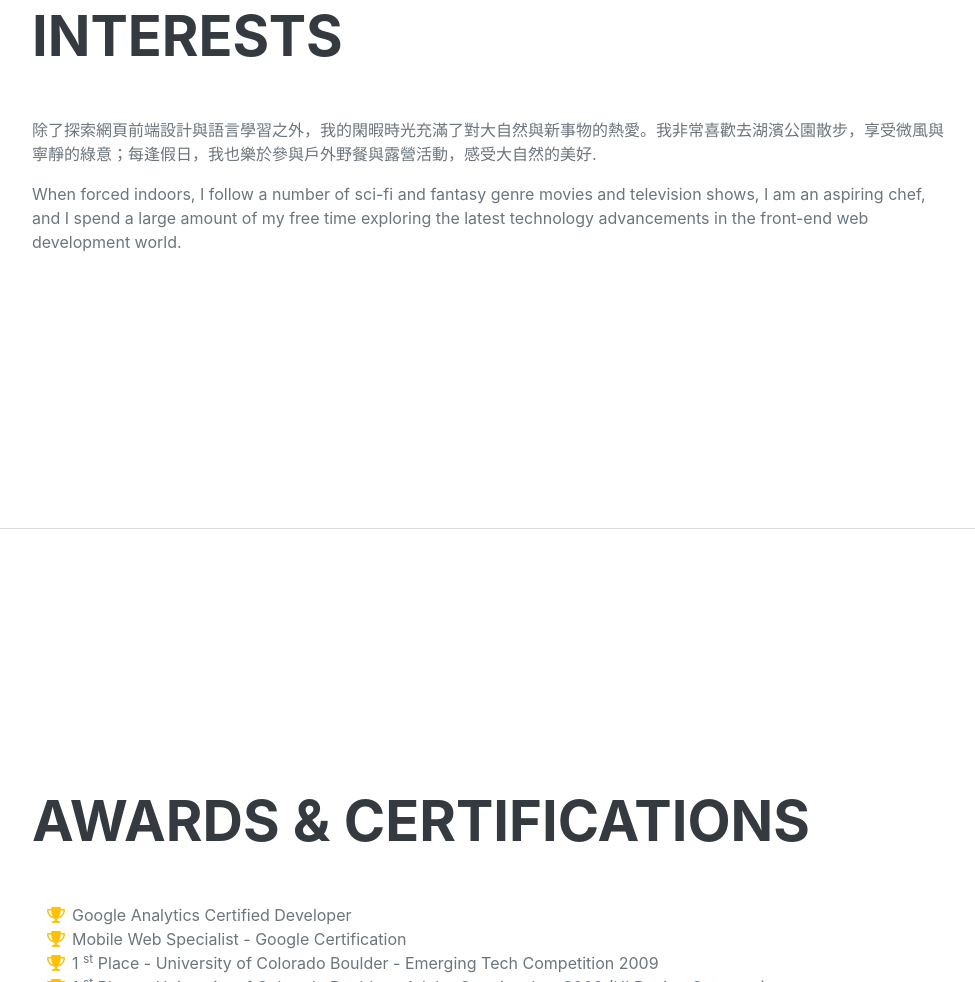
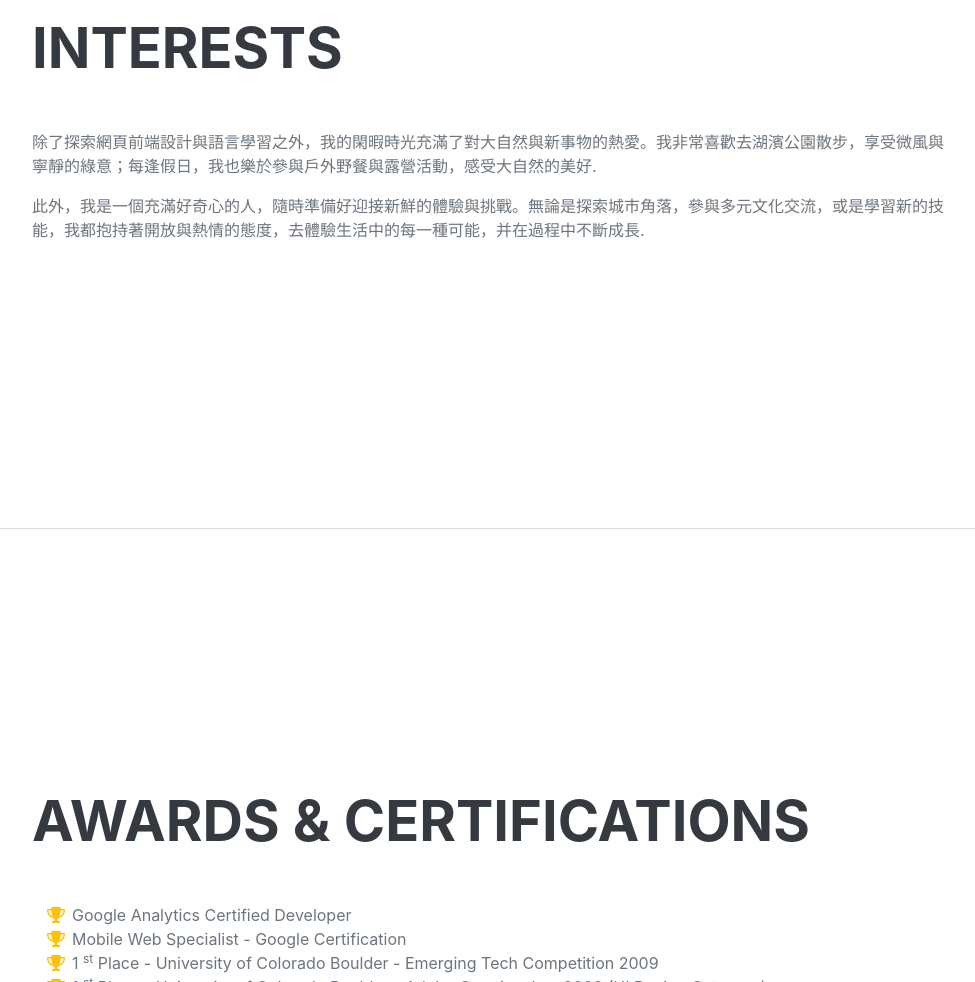
Before and after one commit to vudieulinh33333-hash/vudieulinh33333-hash.github.io, a plain HTML site: page index.html in a window 1280 px wide. Shown: the part 3486-4468 px from the top of the page, without its empty margins (288-1263 px from the left). Drawn offline with nearby package versions, Linux system fonts and the light colour scheme; a web font is replaced by a local one.

Commit message:
Update index.html

```diff
--- a/index.html
+++ b/index.html
@@ -131,7 +131,7 @@
                 <div class="resume-section-content">
                     <h2 class="mb-5">Interests</h2>
                     </p>除了探索網頁前端設計與語言學習之外，我的閑暇時光充滿了對大自然與新事物的熱愛。我非常喜歡去湖濱公園散步，享受微風與寧靜的綠意；每逢假日，我也樂於參與戶外野餐與露營活動，感受大自然的美好.</p>
-                    <p class="mb-0">When forced indoors, I follow a number of sci-fi and fantasy genre movies and television shows, I am an aspiring chef, and I spend a large amount of my free time exploring the latest technology advancements in the front-end web development world.</p>
+                    <p class="mb-0">此外，我是一個充滿好奇心的人，隨時準備好迎接新鮮的體驗與挑戰。無論是探索城市角落，參與多元文化交流，或是學習新的技能，我都抱持著開放與熱情的態度，去體驗生活中的每一種可能，并在過程中不斷成長.</p>
                 </div>
             </section>
             <hr class="m-0" />
```
